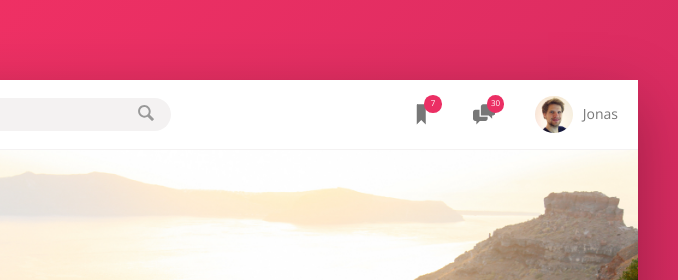
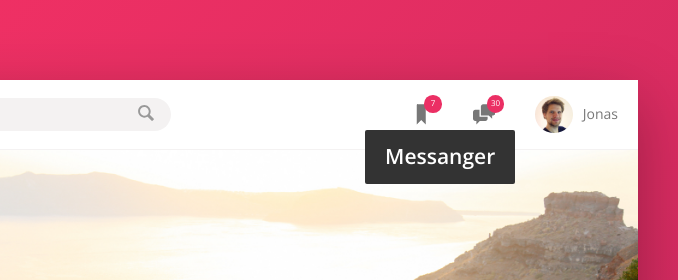
Before and after one commit to dkralj/Trillo, a website: page index.html in a window 1280 px wide. Shown: the top 280 px of the page, 602-1280 px from the left. Drawn offline with nearby package versions, Linux system fonts and the light colour scheme.

Commit message:
Added HTML markup for Messanger

```diff
--- a/index.html
+++ b/index.html
@@ -36,6 +36,9 @@
                             <use xlink:href="img/sprite.svg#icon-chat"></use>
                         </svg>
                         <span class="user-nav__notification">30</span>
+                        <div class="user-nav__chat">
+                            <h1>Messanger</h1>
+                        </div>
                     </div>
                     <div class="user-nav__user">
                         <img src="img/user.jpg" alt="Picture of current user" class="user-nav__user-photo">
--- a/sass/_components.scss
+++ b/sass/_components.scss
@@ -130,8 +130,27 @@
         margin-right: 1rem;
     }
 
-    ////// User hover content
 
+
+//////////////////////////////////
+// CHAT
+    &__chat {
+        display: flex;
+        position: absolute;
+        top: 5rem;
+        right: 0;
+        background-color: var(--color-grey-dark-1);
+        color: var(--color-white);
+        flex-direction: column;
+        border-radius: 2px;
+        padding: 1rem 2rem;
+    }
+
+
+
+
+//////////////////////////////////
+// USER MENU
     &__user-info {
         position: absolute;
         top: 5rem;
@@ -156,12 +175,14 @@
         padding: 1rem;
         border-radius: 50%;
         overflow: hidden;
+        cursor: default;
     }
 
     &__user-info-name {
         font-weight: 600;
         text-transform: uppercase;
         text-align: center;
+        cursor: default;
     }
     &__user-info-list {
         display: flex;
```
Also changed, not shown: css/style.css, 1 other file.
